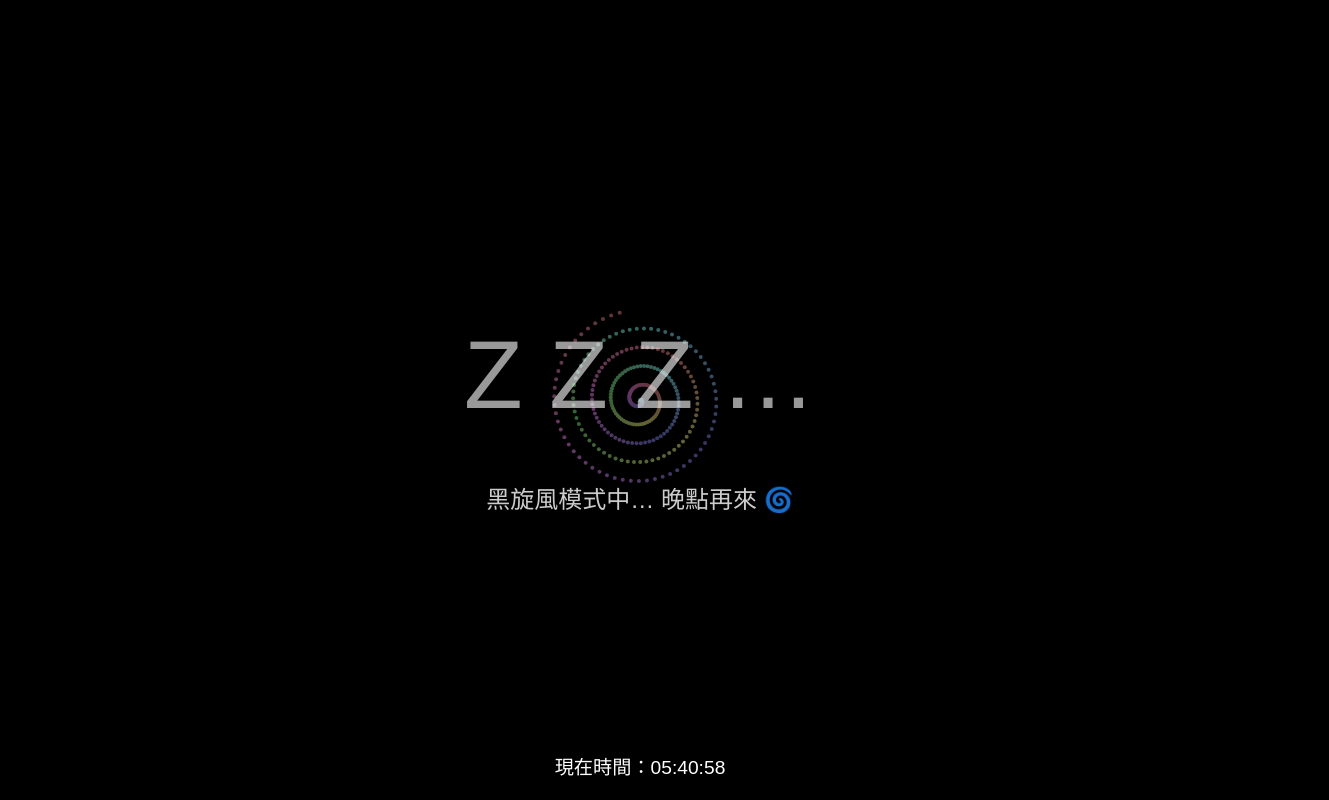
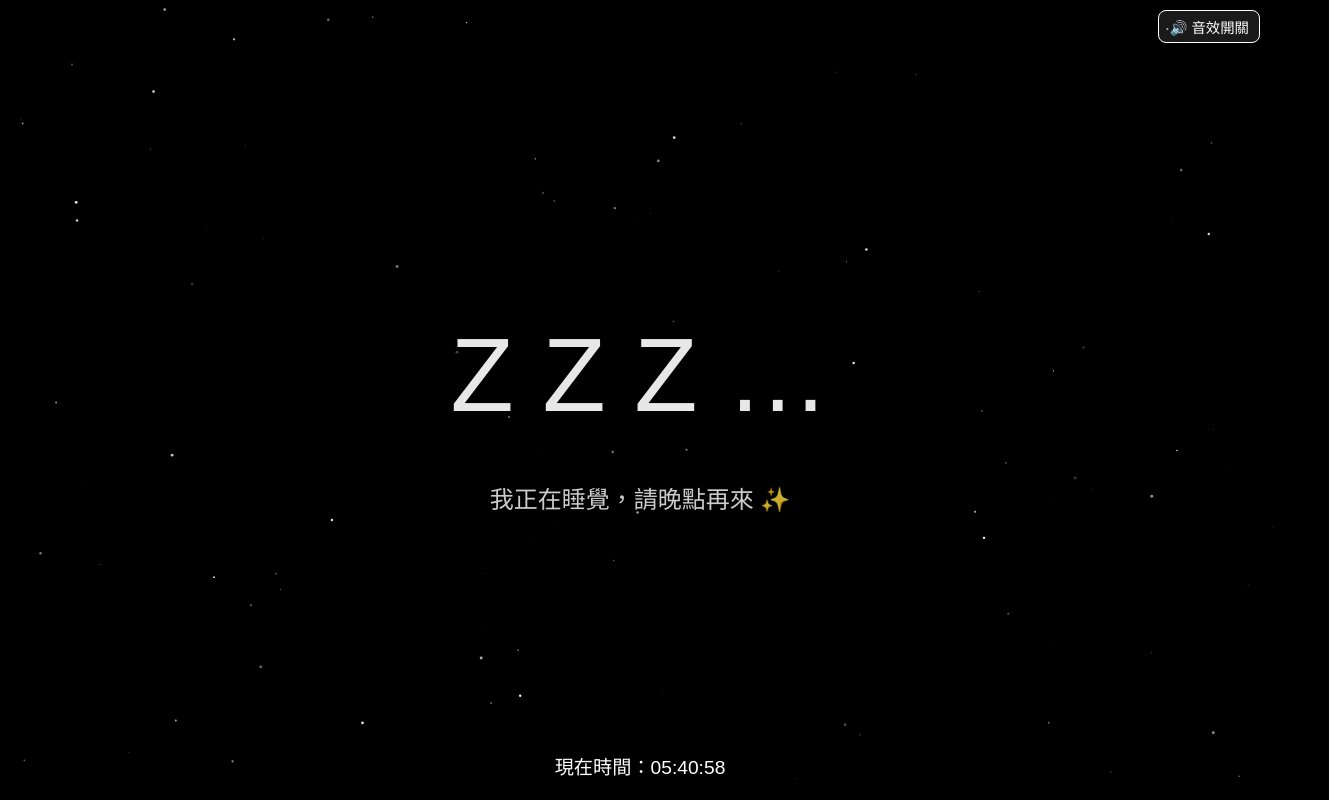
Before and after one commit to hank0729/zzz, a plain HTML site: page index.html in a window 1280 px wide. Shown: the whole page, 1329 px wide, since content can reach past the window. Drawn offline with Linux system fonts and the light colour scheme.

Commit message:
Update index.html

```diff
--- a/index.html
+++ b/index.html
@@ -1,25 +1,25 @@
 <!DOCTYPE html>
 <html lang="zh-Hant">
 <head>
-  <meta charset="UTF-8" />
-  <meta name="viewport" content="width=device-width, initial-scale=1.0"/>
-  <title>😴 ZZZ 黑旋風掛機中...</title>
+  <meta charset="UTF-8">
+  <meta name="viewport" content="width=device-width, initial-scale=1.0">
+  <title>😴 ZZZ 睡眠掛機中...</title>
   <style>
-    html, body {
+    body {
       margin: 0;
-      padding: 0;
+      background-color : black;
+      color: white;
+      font-family: 'Arial', sans-serif;
       overflow: hidden;
-      height: 100%;
-      font-family: 'Arial', sans-serif;
-      color: white;
-      background-color: black;
+
     }
 
-    canvas {
-      position: fixed;
-      top: 0;
-      left: 0;
-      z-index: 0;
+    .stars {
+      position: absolute;
+      width: 100%;
+      height: 100%;
+      background: transparent;
+      animation: moveStars 100s linear infinite;
     }
 
     .zzz {
@@ -28,8 +28,7 @@
       width: 100%;
       text-align: center;
       font-size: 6rem;
-      animation: pulse 2.5s ease-in-out infinite;
-      z-index: 2;
+      animation: pulse 3s infinite ease-in-out;
     }
 
     .message {
@@ -39,7 +38,6 @@
       text-align: center;
       font-size: 1.5rem;
       opacity: 0.8;
-      z-index: 2;
     }
 
     .clock {
@@ -49,52 +47,81 @@
       text-align: center;
       font-size: 1.2rem;
       font-weight: lighter;
-      z-index: 2;
     }
 
     @keyframes pulse {
       0%, 100% { opacity: 0.6; transform: scale(1); }
       50% { opacity: 1; transform: scale(1.1); }
     }
+
+    @keyframes moveStars {
+      from { background-position: 0 0; }
+      to { background-position: -1000px 1000px; }
+    }
+
+    canvas {
+      position: absolute;
+      top: 0;
+      left: 0;
+    }
+
+    .audio-toggle {
+      position: absolute;
+      top: 10px;
+      right: 20px;
+      background: rgba(255,255,255,0.1);
+      border: 1px solid white;
+      color: white;
+      padding: 5px 10px;
+      border-radius: 8px;
+      cursor: pointer;
+      font-size: 0.9rem;
+    }
   </style>
 </head>
 <body>
-  <canvas id="vortex"></canvas>
+  <canvas id="starCanvas"></canvas>
+  <div class="stars"></div>
   <div class="zzz">Z Z Z …</div>
-  <div class="message">黑旋風模式中… 晚點再來 🌀</div>
+  <div class="message">我正在睡覺，請晚點再來 ✨</div>
   <div class="clock" id="clock"></div>
+  <div class="audio-toggle" onclick="toggleAudio()">🔊 音效開關</div>
+
+  <audio id="bgm" loop autoplay>
+    <source src="https://cdn.pixabay.com/audio/2023/03/01/audio_4b8b8c3e27.mp3" type="audio/mpeg">
+    你的瀏覽器不支援音訊播放。
+  </audio>
 
   <script>
-    // 黑旋風動畫
-    const canvas = document.getElementById("vortex");
-    const ctx = canvas.getContext("2d");
-    let w, h, t = 0;
+    const canvas = document.getElementById('starCanvas');
+    const ctx = canvas.getContext('2d');
+    let stars = [];
 
     function resize() {
-      w = canvas.width = window.innerWidth;
-      h = canvas.height = window.innerHeight;
+      canvas.width = window.innerWidth;
+      canvas.height = window.innerHeight;
+      stars = [];
+      for (let i = 0; i < 120; i++) {
+        stars.push({
+          x: Math.random() * canvas.width,
+          y: Math.random() * canvas.height,
+          radius: Math.random() * 1.5,
+          alpha: Math.random()
+        });
+      }
     }
 
-    function draw() {
-      ctx.clearRect(0, 0, w, h);
-      ctx.save();
-      ctx.translate(w / 2, h / 2);
-
-      for (let i = 0; i < 300; i++) {
-        let angle = i * 0.1 + t;
-        let radius = i * 0.3;
-        let x = Math.cos(angle) * radius;
-        let y = Math.sin(angle) * radius;
-
+    function drawStars() {
+      ctx.clearRect(0, 0, canvas.width, canvas.height);
+      stars.forEach(star => {
         ctx.beginPath();
-        ctx.arc(x, y, 2, 0, Math.PI * 2);
-        ctx.fillStyle = `hsl(${angle * 30 % 360}, 30%, 30%)`;
+        ctx.arc(star.x, star.y, star.radius, 0, 2 * Math.PI);
+        ctx.fillStyle = `rgba(255, 255, 255, ${star.alpha})`;
         ctx.fill();
-      }
-
-      ctx.restore();
-      t += 0.02;
-      requestAnimationFrame(draw);
+        star.alpha += (Math.random() - 0.5) * 0.02;
+        star.alpha = Math.max(0.1, Math.min(1, star.alpha));
+      });
+      requestAnimationFrame(drawStars);
     }
 
     function updateClock() {
@@ -105,9 +132,14 @@
       document.getElementById('clock').innerText = `現在時間：${h}:${m}:${s}`;
     }
 
-    window.addEventListener("resize", resize);
+    function toggleAudio() {
+      const audio = document.getElementById('bgm');
+      audio.paused ? audio.play() : audio.pause();
+    }
+
+    window.addEventListener('resize', resize);
     resize();
-    draw();
+    drawStars();
     setInterval(updateClock, 1000);
   </script>
 </body>
```
